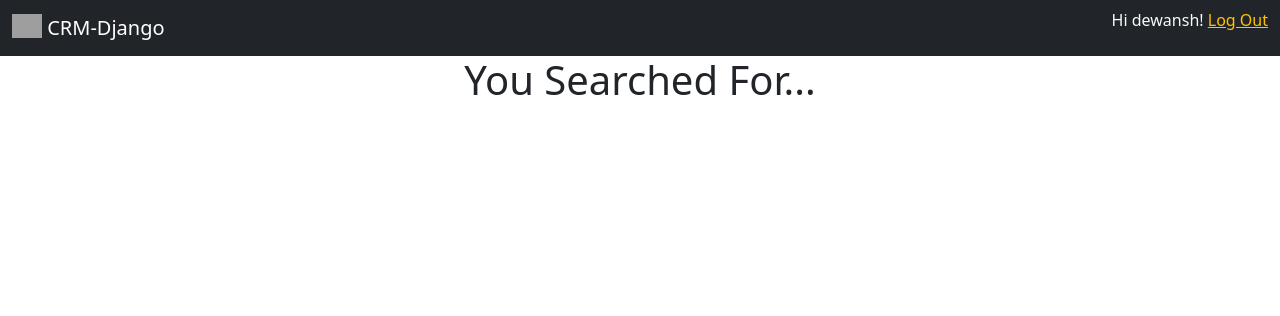
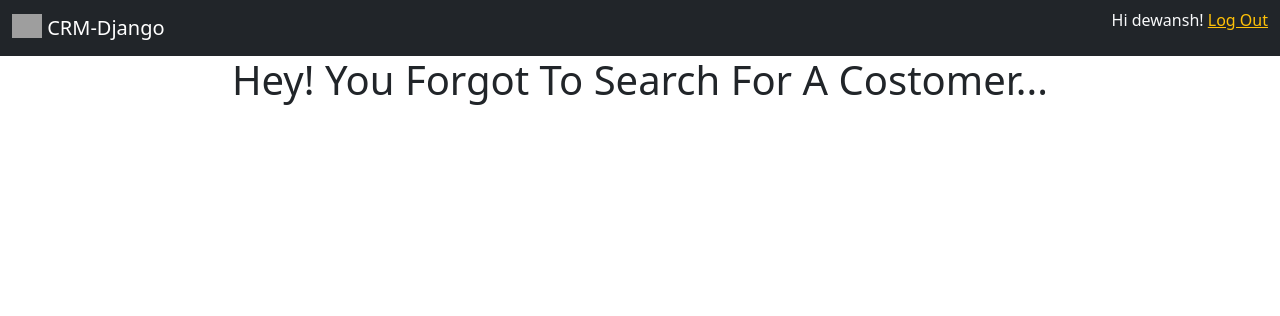
Before and after one commit to Harsh8833/ML-JR-CRM, a Django app: page /search in a window 1280 px wide. Shown: the top 316 px of the page. Run offline with Django 4.2, Linux system fonts and the light colour scheme; a user stored in the database is signed in; some libraries are stand-ins or nearby versions; grey boxes are pictures that could not be loaded.

Commit message:
search modified

```diff
--- a/booking/views.py
+++ b/booking/views.py
@@ -11,8 +11,15 @@ def home(request):
 def newbooking(request):
     return render(request, 'new_booking.html')
 
+@login_required
 def search(request):
-    return render(request, 'search.html')
+    if request.method=="POST":
+        bid=request.POST['bid']
+        return render(request, 'search.html',
+        {'bid':bid})
+    else:
+        return render(request, 'search.html',
+        {})
 
 @login_required
 def existingbooking(request):
--- a/crm/urls.py
+++ b/crm/urls.py
@@ -29,5 +29,5 @@ urlpatterns = [
     path('existingbooking/', views.existingbooking ),
     path('', views.home),
     path('saveform/', views.saveEnquiry, name="saveform"),
-    path('search', views.search, name="searched-data"),
+    path('search', views.search, name="search-data"),
 ]+ static(settings.MEDIA_URL, document_root=settings.MEDIA_ROOT)
--- a/templates/existing_booking.html
+++ b/templates/existing_booking.html
@@ -7,10 +7,10 @@
 
         <div class="col-md-auto ">
             <h3 class="form_heading">Find Customer via Customer Id</h3>
-            <form method=POST action="{% url 'searched-data' %}">
+            <form method=POST action="{% url 'search-data' %}">
                 {% csrf_token %}
                 <div class="form-floating mb-4" style="width: 300px;">
-                    <input type="number" class="form-control" name="bid" id="bid" placeholder="Booking Id">
+                    <input type="search" class="form-control" name="bid" id="bid"  placeholder="Booking Id">
                     <label class="text-dark" for="bid">Booking Id</label>
                 </div>
                 <button type="submit" class="btn btn-primary">Search</button>
--- a/templates/search.html
+++ b/templates/search.html
@@ -1,6 +1,12 @@
 {% extends 'base.html' %} {% block content %}
     <center>
-    <h1>You Searched For...</h1>
+    {% if bid %}
+        <h1>You Searched For {{ bid }}</h1>
+
+    {% else %}
+        <h1>Hey! You Forgot To Search For A Costomer...</h1>
+    {% endif %}
+
 
     </center>
 
```
